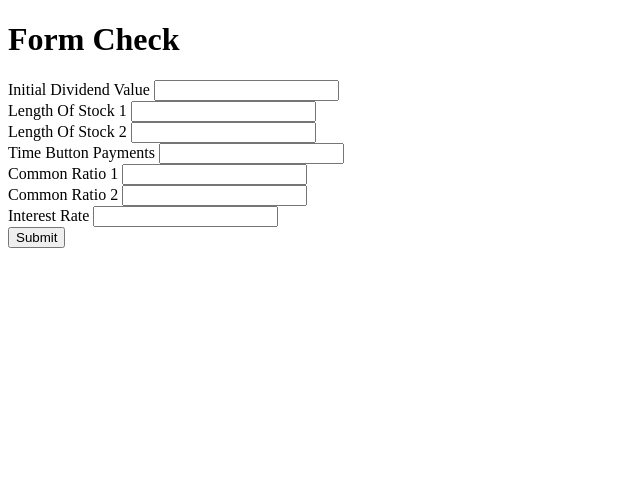
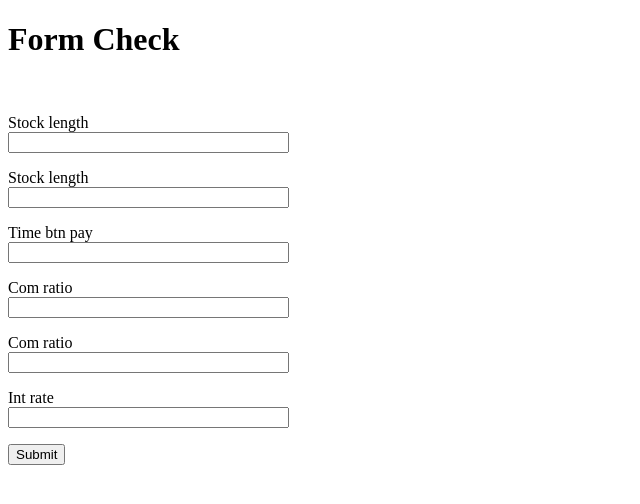
Before and after one commit to jacobmen/FinTechWebApp, a Flask app: template templates/2PartDDN.html in a window 1280 px wide. Shown: the top 504 px of the page, without its empty margins (0-640 px from the left). Run offline with Flask 2, Linux system fonts and the light colour scheme; the template is opened without the code that fills it, so the values that code supplies are empty, except form fields; form fields are guessed from the names that the template uses.

Commit message:
updated 2partddn to jinja format

```diff
--- a/framework.py
+++ b/framework.py
@@ -13,10 +13,10 @@ if __name__ == "__main__":
 def landing_site():
     return render_template("fintech.html")
 
-@app.route("/one-part-ddm")
+@app.route("/one-part-ddm", methods=['GET', 'POST'])
 def one_part_ddm():
     return render_template("DividendConst.html")
 
-@app.route("/two-part-ddm")
+@app.route("/two-part-ddm", methods=['GET', 'POST'])
 def two_part_ddm():
     return render_template("2PartDDN.html")
--- a/templates/2PartDDN.html
+++ b/templates/2PartDDN.html
@@ -7,22 +7,40 @@
     <title>Document</title>
 </head>
 <body>
+    {% block content %}
     <h1>Form Check</h1>
-    <form action="/action_page.php">
-        <label for="idv">Initial Dividend Value</label>
-        <input type="text" id="initial_dividend_value" name="idv"><br>
-        <label for="stocklength1">Length Of Stock 1</label>
-        <input type="text" id="stock_length_1" name="stocklength1"><br>
-        <label for="stocklength2">Length Of Stock 2</label>
-        <input type="text" id="stock_length_2" name="stocklength2"><br>
-        <label for="timeBtnPay">Time Button Payments</label>
-        <input type="text" id="time_btn_pay" name="timeBtnPay"><br>
-        <label for="comRatio1">Common Ratio 1</label>
-        <input type="text" id="com_ratio_1" name="comRatio1"><br>
-        <label for="comRatio2">Common Ratio 2</label>
-        <input type="text" id="com_ratio_2" name="comRatio2"><br>
-        <label for="intRate">Interest Rate</label>
-        <input type="text" id="int_rate" name="intRate"><br>
-        <input type="submit" value="Submit">
+    <form action="/action_page.php", method="post">
+        <p>
+            {{ form.initial_dividend_value.label }}<br>
+            {{ form.initial_dividend_value(size=32) }}
+        </p>
+        <p>
+            {{ form.stock_length_1.label }}<br>
+            {{ form.stock_length_1(size=32) }}
+        </p>
+        <p>
+            {{ form.stock_length_2.label }}<br>
+            {{ form.stock_length_2(size=32) }}
+        </p>
+        <p>
+            {{ form.time_btn_pay.label }}<br>
+            {{ form.time_btn_pay(size=32) }}
+        </p>
+        <p>
+            {{ form.com_ratio_1.label }}<br>
+            {{ form.com_ratio_1(size=32) }}
+        </p>
+        <p>
+            {{ form.com_ratio_2.label }}<br>
+            {{ form.com_ratio_2(size=32) }}
+        </p>
+        <p>
+            {{ form.int_rate.label }}<br>
+            {{ form.int_rate(size=32) }}
+        </p>
+        <p>
+            {{ form.submit() }}
+        </p>
     </form>
+    {% endblock %}
 </body>
```
Also changed, not shown: forms.py (+7 -7 lines).
